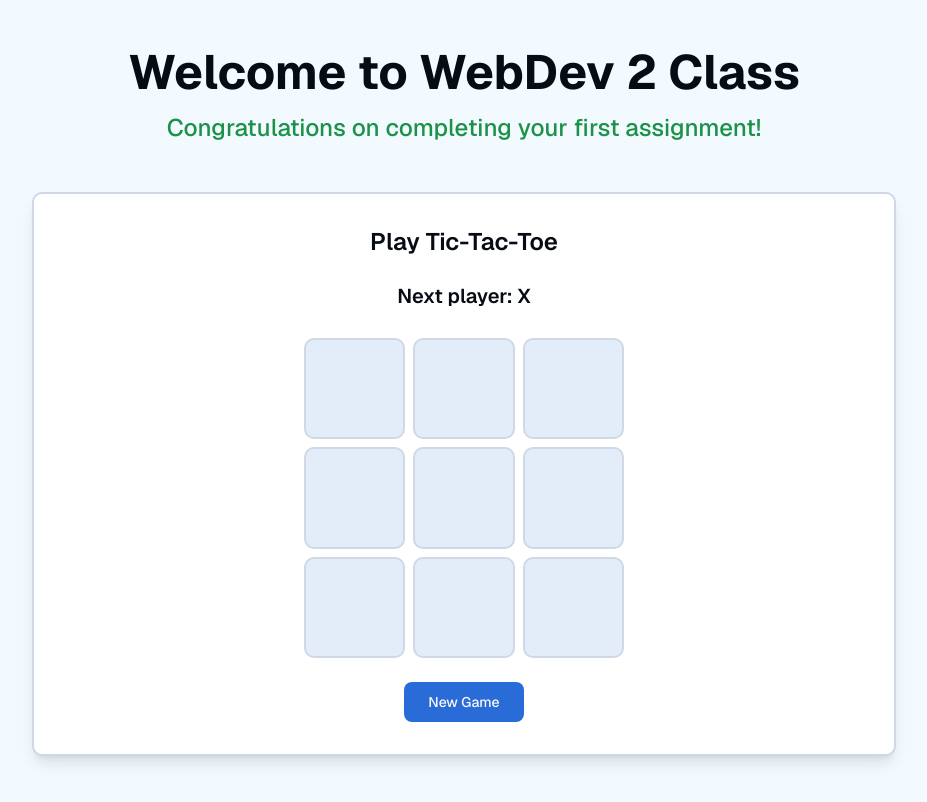
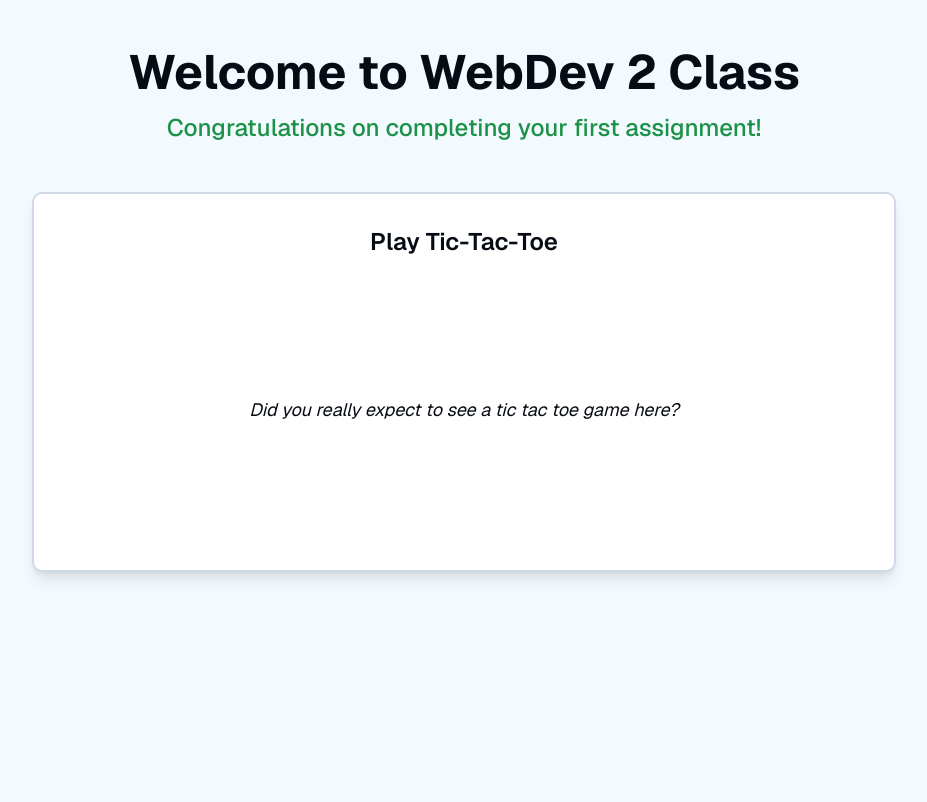
Before and after one commit to OAkinbode/Assignment1_welcome, a Next.js app: page / in a window 1280 px wide. Shown: the whole page, without its empty margins (176-1103 px from the left). Built offline with nearby package versions, Linux system fonts and the light colour scheme.

Commit message:
changes made to the app.tsx file

```diff
--- a/app/page.tsx
+++ b/app/page.tsx
@@ -20,7 +20,10 @@ export default function Home() {
           <h2 className="text-2xl font-semibold text-center mb-6 text-foreground">
             Play Tic-Tac-Toe
           </h2>
-          <TicTacToe />
+          {/* <TicTacToe /> */}
+          <div className="flex items-center justify-center h-64 text-foreground text-lg italic">
+            Did you really expect to see a tic tac toe game here?
+          </div>
         </div>
         {/* <Suprise /> */}
       </div>
```
